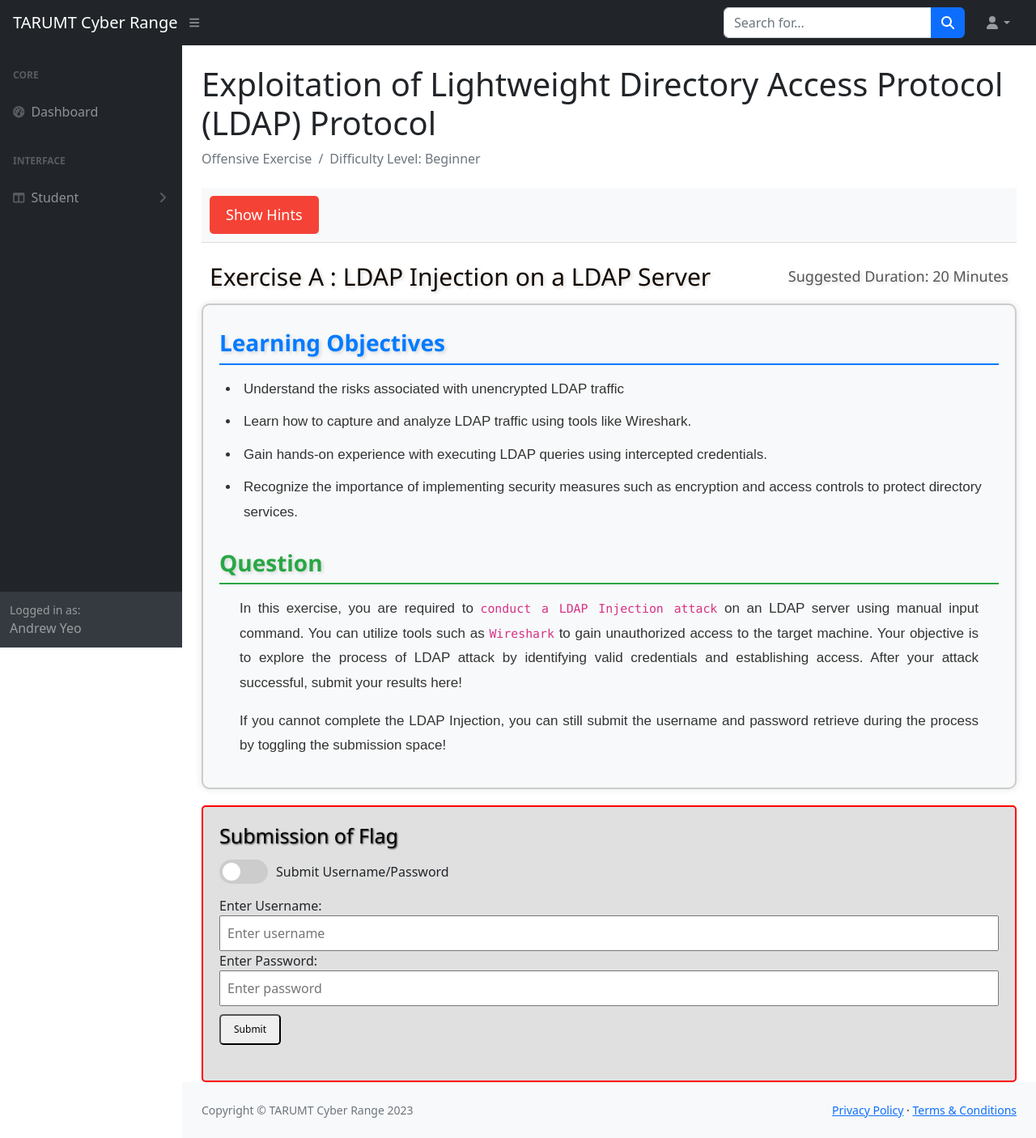
After one commit to AndrewYeo03/Final-Year-Project, a PHP site: page /ldapattack.php in a window 1280 px wide. The commit adds this page. Shown: the whole page at 81% size. Run offline with PHP 8.4, Linux system fonts and the light colour scheme; some libraries are stand-ins or nearby versions.

Commit message:
ldap offensive 80% complete

```diff
--- a/css/questionLayout.css
+++ b/css/questionLayout.css
@@ -245,7 +245,8 @@ pre {
 #flagInput {
     width: 100%;
     padding: 8px;
-    box-sizing: border-box; /* Ensure padding doesn't affect total width */
+    box-sizing: border-box;
+    /* Ensure padding doesn't affect total width */
 }
 
 #submitButton {
@@ -257,5 +258,59 @@ pre {
 
 /* Side Navigation Bar */
 .sb-sidenav {
-    z-index: 1000; /* Default z-index of the side navigation bar */
+    z-index: 1000;
+    /* Default z-index of the side navigation bar */
 }
+
+/* slider */
+.toggle-container {
+    display: flex;
+    align-items: center;
+    margin-bottom: 15px;
+}
+
+.toggle-switch {
+    position: relative;
+    display: inline-block;
+    width: 60px;
+    height: 30px;
+    margin-right: 10px;
+}
+
+.toggle-switch input {
+    opacity: 0;
+    width: 0;
+    height: 0;
+}
+
+.slider {
+    position: absolute;
+    cursor: pointer;
+    top: 0;
+    left: 0;
+    right: 0;
+    bottom: 0;
+    background-color: #ccc;
+    transition: .4s;
+    border-radius: 15px;
+}
+
+.slider:before {
+    position: absolute;
+    content: "";
+    height: 22px;
+    width: 22px;
+    left: 4px;
+    bottom: 4px;
+    background-color: white;
+    transition: .4s;
+    border-radius: 50%;
+}
+
+input:checked+.slider {
+    background-color: #4CAF50;
+}
+
+input:checked+.slider:before {
+    transform: translateX(30px);
+}
--- /dev/null
+++ b/ldapattack.php
@@ -0,0 +1,242 @@
+<?php
+session_start(); // Start the session
+include 'connection.php';
+
+// Initialize error message variable
+$error_message = '';
+
+// Check if the form has been submitted
+if ($_SERVER["REQUEST_METHOD"] == "POST") {
+    // Get user inputs
+    $user_input1 = $_POST['flagInput1'];
+    $user_input2 = $_POST['flagInput2'];
+
+    // Prepare SQL query to fetch flags from the database
+    $sql = "SELECT flag_value FROM flag WHERE flag_id IN ('fldapOA')";
+    $result = $conn->query($sql);
+
+    // Initialize an associative array to store flag values
+    $flags = [];
+
+    // Fetch the flag values from the database
+    if ($result->num_rows > 0) {
+        while ($row = $result->fetch_assoc()) {
+            // Store flag values in the array
+            $flags[] = $row['flag_value'];
+        }
+    }
+
+    // Compare user inputs with the flags from the database
+    if ($user_input1 === $flags[0] && $user_input2 === $flags[1]) {
+        // Flags match, navigate to submitVideoLink.php
+        header("Location: submitVideoLink.php");
+        exit();
+    } else {
+        // Flags do not match, set an error message
+        $error_message = "Flags are incorrect. Please try again.";
+    }
+}
+?>
+<!DOCTYPE html>
+<html lang="en">
+
+<head>
+    <meta charset="utf-8" />
+    <meta http-equiv="X-UA-Compatible" content="IE=edge" />
+    <meta name="viewport" content="width=device-width, initial-scale=1, shrink-to-fit=no" />
+    <meta name="description" content="" />
+    <meta name="author" content="" />
+    <title>Exploitation of Lightweight Directory Access Protocol (LDAP) - TARUMT Cyber Range</title>
+    <link href="https://cdn.jsdelivr.net/npm/simple-datatables@7.1.2/dist/style.min.css" rel="stylesheet" />
+    <link href="css/styles.css" rel="stylesheet" />
+    <link href="css/questionLayout.css" rel="stylesheet" />
+    <script src="https://use.fontawesome.com/releases/v6.3.0/js/all.js" crossorigin="anonymous"></script>
+</head>
+
+<body class="sb-nav-fixed">
+    <nav class="sb-topnav navbar navbar-expand navbar-dark bg-dark">
+        <!-- Navbar Brand-->
+        <a class="navbar-brand ps-3" href="index.html">TARUMT Cyber Range</a>
+        <!-- Sidebar Toggle-->
+        <button class="btn btn-link btn-sm order-1 order-lg-0 me-4 me-lg-0" id="sidebarToggle" href="#!"><i class="fas fa-bars"></i></button>
+        <!-- Navbar Search-->
+        <form class="d-none d-md-inline-block form-inline ms-auto me-0 me-md-3 my-2 my-md-0">
+            <div class="input-group">
+                <input class="form-control" type="text" placeholder="Search for..." aria-label="Search for..." aria-describedby="btnNavbarSearch" />
+                <button class="btn btn-primary" id="btnNavbarSearch" type="button"><i class="fas fa-search"></i></button>
+            </div>
+        </form>
+        <!-- Navbar-->
+        <ul class="navbar-nav ms-auto ms-md-0 me-3 me-lg-4">
+            <li class="nav-item dropdown">
+                <a class="nav-link dropdown-toggle" id="navbarDropdown" href="#" role="button" data-bs-toggle="dropdown" aria-expanded="false"><i class="fas fa-user fa-fw"></i></a>
+                <ul class="dropdown-menu dropdown-menu-end" aria-labelledby="navbarDropdown">
+                    <li><a class="dropdown-item" href="#!">Settings</a></li>
+                    <li><a class="dropdown-item" href="#!">Activity Log</a></li>
+                    <li>
+                        <hr class="dropdown-divider" />
+                    </li>
+                    <li><a class="dropdown-item" href="#!">Logout</a></li>
+                </ul>
+            </li>
+        </ul>
+    </nav>
+    <div id="layoutSidenav">
+        <div id="layoutSidenav_nav">
+            <nav class="sb-sidenav accordion sb-sidenav-dark" id="sidenavAccordion">
+                <div class="sb-sidenav-menu">
+                    <div class="nav">
+                        <div class="sb-sidenav-menu-heading">Core</div>
+                        <a class="nav-link" href="index.html">
+                            <div class="sb-nav-link-icon"><i class="fas fa-tachometer-alt"></i></div>
+                            Dashboard
+                        </a>
+                        <div class="sb-sidenav-menu-heading">Interface</div>
+                        <a class="nav-link collapsed" href="#" data-bs-toggle="collapse" data-bs-target="#collapseStudents" aria-expanded="false" aria-controls="collapseLayouts">
+                            <div class="sb-nav-link-icon"><i class="fas fa-columns"></i></div>
+                            Student
+                            <div class="sb-sidenav-collapse-arrow"><i class="fas fa-angle-down"></i></div>
+                        </a>
+                        <div class="collapse" id="collapseStudents" aria-labelledby="headingOne" data-bs-parent="#sidenavAccordion">
+                            <nav class="sb-sidenav-menu-nested nav">
+                                <a class="nav-link" href="#">Member Of Groups</a>
+                                <a class="nav-link" href="allScenario.html">Scenarios</a>
+                            </nav>
+                        </div>
+                    </div>
+                </div>
+                <div class="sb-sidenav-footer">
+                    <div class="small">Logged in as:</div>
+                    Andrew Yeo
+                </div>
+            </nav>
+        </div>
+        <div id="layoutSidenav_content">
+            <main>
+                <div class="container-fluid px-4">
+                    <h1 class="mt-4">Exploitation of Lightweight Directory Access Protocol (LDAP) Protocol</h1>
+                    <ol class="breadcrumb mb-4">
+                        <li class="breadcrumb-item active">Offensive Exercise </li>
+                        <li class="breadcrumb-item active">Difficulty Level: Beginner</li>
+                    </ol>
+                    <!-- Top nav bar -->
+                    <div class="top-nav">
+                        <button id="openHintBox" class="open-button">Show Hints</button>
+                    </div>
+                    <!-- Overlay -->
+                    <div id="overlay" class="overlay"></div>
+
+                    <!-- Hint Box -->
+                    <div id="hintBox" class="hint-box">
+                        <button id="closeHintBox" class="close-button">&times;</button>
+                        <div class="hint-content">
+                            <p><strong>Identify the interface used by LDAP: </strong></p>
+                            <p>Pay attention to the network interface you select in Wireshark to capture the correct traffic</p>
+                            <p><strong>Explore LDAP commands: </strong></p>
+                            <p>Remember that LDAP queries can be made using simple command-line tools</p>
+                            <pre><code>- man ldapsearch</code></pre>
+                        </div>
+                    </div>
+
+                    <!-- Main Content/ Description of Scenario -->
+                    <h2 class="mt-4 question-title" style="padding: 0px 10px;">Exercise A : LDAP Injection on a LDAP Server<span style="float: right; font-weight: normal; font-size:large;">Suggested Duration: 20 Minutes</span></h2>
+                    <div class="main-content">
+                        <div class="learning-objectives">
+                            <h2>Learning Objectives</h2>
+                            <ul>
+                                <li>Understand the risks associated with unencrypted LDAP traffic</li>
+                                <li>Learn how to capture and analyze LDAP traffic using tools like Wireshark.</li>
+                                <li>Gain hands-on experience with executing LDAP queries using intercepted credentials.</li>
+                                <li>Recognize the importance of implementing security measures such as encryption and access controls to protect directory services.</li>
+                            </ul>
+                        </div>
+
+                        <div class="question">
+                            <h2>Question</h2>
+                            <p>In this exercise, you are required to <code>conduct a LDAP Injection attack</code> on an LDAP server using manual input command. You can utilize tools such as <code>Wireshark</code> to gain unauthorized access to the target machine. Your objective is to explore the process of LDAP attack by identifying valid credentials and establishing access. After your attack successful, submit your results here!</p>
+                            <p>If you cannot complete the LDAP Injection, you can still submit the username and password retrieve during the process by toggling the submission space!</p>
+                        </div>
+                    </div>
+
+
+                    <!-- Submission Flag Area-->
+                    <div class="flag-container">
+                        <h2 class="flag-title">Submission of Flag</h2>
+
+                        <!-- Toggle Switch -->
+                        <div class="toggle-container">
+                            <label class="toggle-switch">
+                                <input type="checkbox" id="toggleMode" onclick="toggleFormMode()">
+                                <span class="slider"></span>
+                            </label>
+                            <span id="toggleLabel">Submit Username/Password</span>
+                        </div>
+
+                        <form method="POST" action="sshAttackAi.php">
+                            <!-- Username and Password Input Fields -->
+                            <div id="usernamePasswordFields">
+                                <label for="flagInput1">Enter Username:</label>
+                                <input type="text" name="flagInput1" id="flagInput1" placeholder="Enter username" style="width: 100%; padding: 8px;">
+
+                                <label for="flagInput2">Enter Password:</label>
+                                <input type="text" name="flagInput2" id="flagInput2" placeholder="Enter password" style="width: 100%; padding: 8px;">
+                            </div>
+
+                            <!-- Flag Only Input Field -->
+                            <div id="flagField" style="display: none;">
+                                <label for="flagOnlyInput">Enter Flag:</label>
+                                <input type="text" name="flagOnlyInput" id="flagOnlyInput" placeholder="Enter flag" style="width: 100%; padding: 8px;">
+                            </div>
+
+                            <button type="submit" id="submitButton" style="margin-top: 10px; padding: 8px 16px;">Submit</button>
+                        </form><br>
+
+                        <?php if (!empty($error_message)): ?>
+                            <p style="color: red;"><?php echo $error_message; ?></p>
+                        <?php endif; ?>
+                    </div>
+
+                    <script>
+                        function toggleFormMode() {
+                            const isFlagOnly = document.getElementById('toggleMode').checked;
+                            document.getElementById('usernamePasswordFields').style.display = isFlagOnly ? 'none' : 'block';
+                            document.getElementById('flagField').style.display = isFlagOnly ? 'block' : 'none';
+                            document.getElementById('toggleLabel').innerText = isFlagOnly ? 'Submit Flag Only' : 'Submit Username/Password';
+                        }
+                    </script>
+
+                </div>
+            </main>
+            <footer class="py-4 bg-light mt-auto">
+                <div class="container-fluid px-4">
+                    <div class="d-flex align-items-center justify-content-between small">
+                        <div class="text-muted">Copyright &copy; TARUMT Cyber Range 2023</div>
+                        <div>
+                            <a href="#">Privacy Policy</a>
+                            &middot;
+                            <a href="#">Terms &amp; Conditions</a>
+                        </div>
+                    </div>
+                </div>
+            </footer>
+        </div>
+    </div>
+
+    <script>
+        document.getElementById('openHintBox').addEventListener('click', function() {
+            document.getElementById('hintBox').style.display = 'block';
+            document.getElementById('overlay').style.display = 'block';
+            document.getElementById('layoutSidenav_nav').style.zIndex = '900'; // Temporarily lower z-index of sidebar
+        });
+
+        document.getElementById('closeHintBox').addEventListener('click', function() {
+            document.getElementById('hintBox').style.display = 'none';
+            document.getElementById('overlay').style.display = 'none';
+            document.getElementById('layoutSidenav_nav').style.zIndex = '1000'; // Restore z-index of sidebar
+        });
+    </script>
+    <script src="https://cdn.jsdelivr.net/npm/bootstrap@5.2.3/dist/js/bootstrap.bundle.min.js" crossorigin="anonymous"></script>
+    <script src="js/scripts.js"></script>
+</body>
+
+</html>
```
